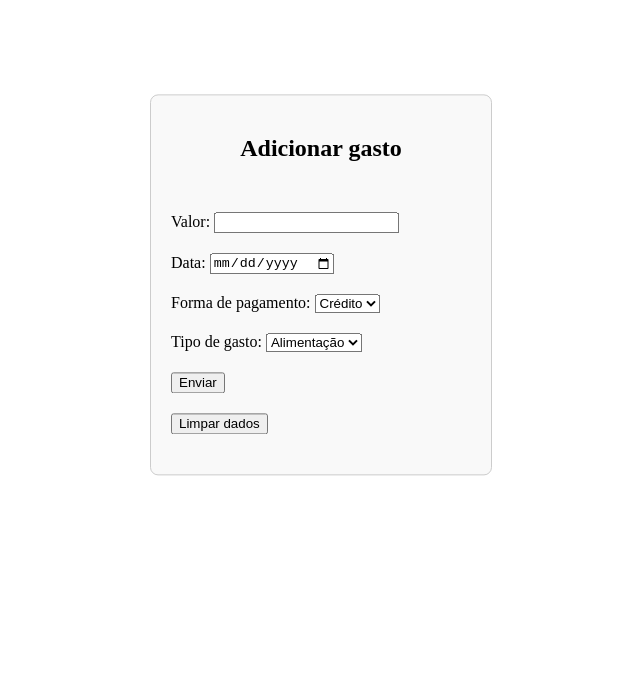
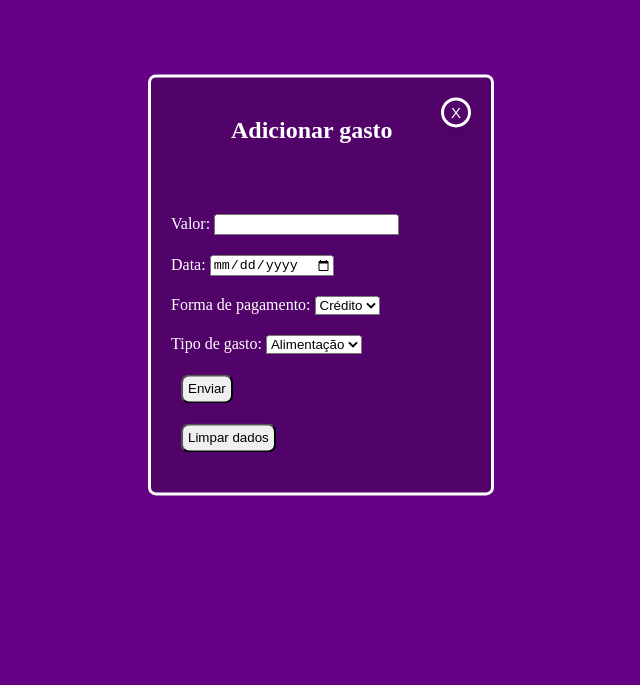
Before and after one commit to Paulo54rob/projeto, a plain HTML site: page index.html in a window 1280 px wide. Shown: the part 115-800 px from the top of the page, without its empty margins (319-959 px from the left). Drawn offline with Linux system fonts and the light colour scheme.

Commit message:
Add files via upload

```diff
--- a/index.css
+++ b/index.css
@@ -1,13 +1,15 @@
 form {
     width: 300px;
     padding: 20px;
-    border: 1px solid #ccc;
+    border: 3px solid #ffffff;
     border-radius: 8px;
-    background-color: #f9f9f9;
+    background-color:#510369;
     position: absolute;
     top: 50%;
     left: 50%;
     transform: translate(-50%, -50%);
+    color: #ffffff
+    ;
 }
 
 h1{
@@ -16,10 +18,41 @@ h1{
 }
 
 h2 {
-    text-align: center;
+    margin-left: 20%;
     margin-bottom: 50px;
 }
 
 div {
     margin-bottom: 20px;
 }
+
+body {
+    background-color: #660085;
+}
+
+button {
+    padding: 5px;
+    border-radius: 8px;
+    margin-left: 10px;
+}
+
+.fechar {
+    border: 3px solid #ffffff;
+    background-color:#510369;
+    color: #ffffff;
+    border-radius: 50%;
+    width: 30px;
+    height: 30px;
+    font-size: 15px;
+    display: flex;
+    justify-content: center;
+    align-items: center;
+    cursor: pointer;
+    box-shadow: 0 4px 6px rgba(0, 0, 0, 0.1);
+    transition: background-color 0.3s;
+}
+
+.container {
+    display: flex;
+    justify-content: space-between; /* Opcional: adiciona espaço entre as divs */
+}
--- a/index.html
+++ b/index.html
@@ -9,7 +9,12 @@
 <body>
     <h1>Controle de gastos</h1>
     <form action="/pagina-processa-dados-do-form" method="post">
+      <div class="container">
         <h2>Adicionar gasto</h2>
+        <div class="fecha">
+        <button class="fechar" type="fechar">X</button>
+      </div>
+      </div>
         <div>
           <label for="valor">Valor:</label>
           <input type="number" id="valor" />
```
